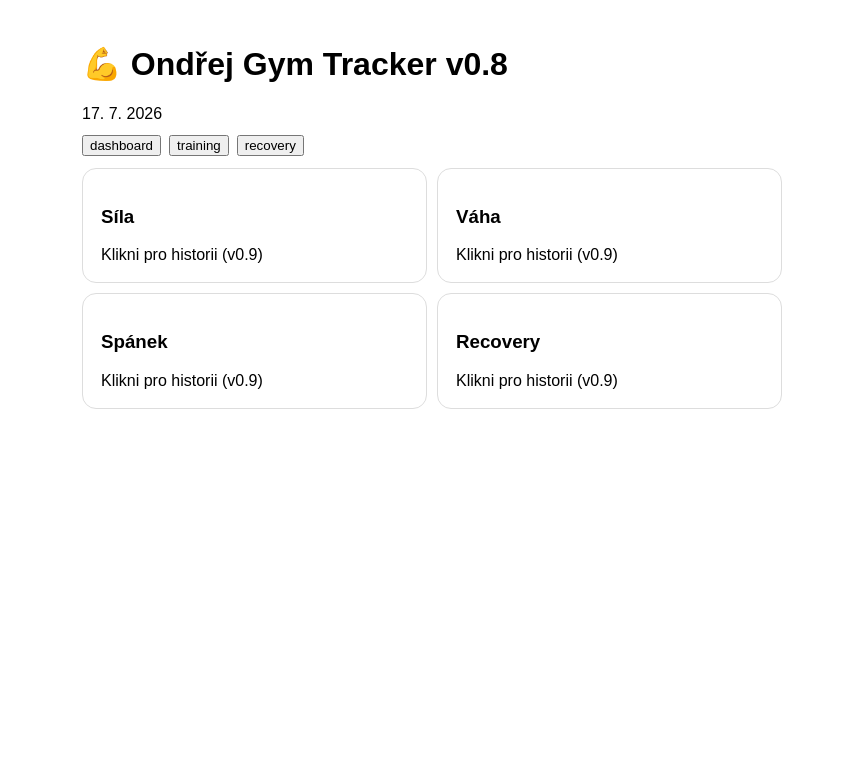
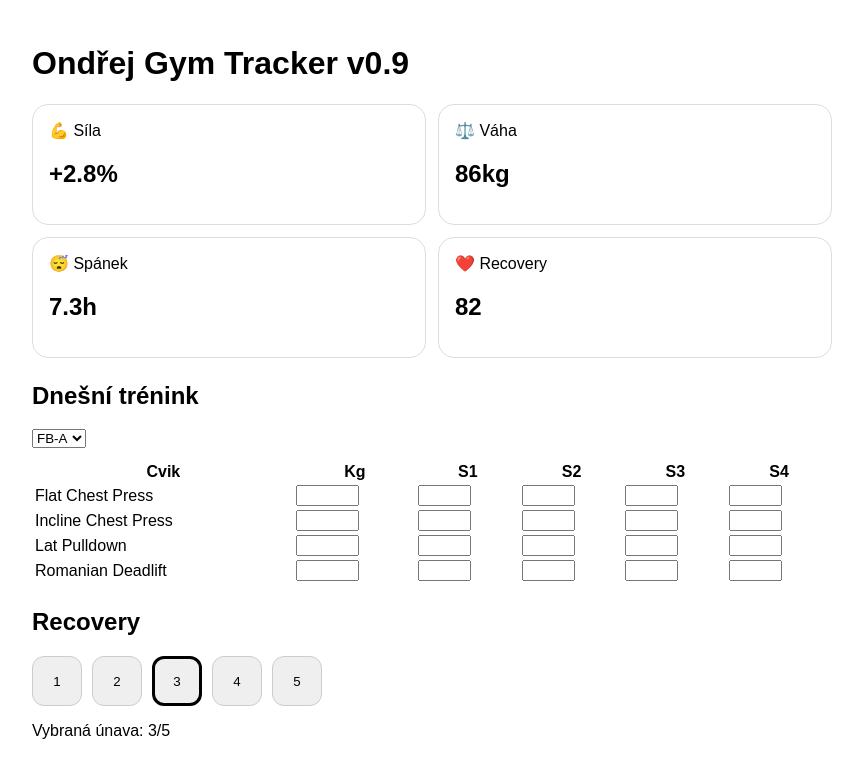
Before and after one commit to fb8bp7tgnh-dot/Ondrej-Gym-Tracker, a React (Vite) app: page / in a window 1280 px wide. Shown: the top 778 px of the page, without its empty margins (208-1071 px from the left). Built offline with nearby package versions, Linux system fonts and the light colour scheme.

Commit message:
Add files via upload

```diff
--- a/index.html
+++ b/index.html
@@ -1,3 +1,2 @@
 <!doctype html>
-<html><head><meta charset="UTF-8"/><meta name="viewport" content="width=device-width, initial-scale=1.0"/></head>
-<body><div id="root"></div><script type="module" src="/src/main.jsx"></script></body></html>
+<html><body><div id="root"></div><script type="module" src="/src/main.jsx"></script></body></html>
--- a/package.json
+++ b/package.json
@@ -1,7 +1,7 @@
 {
   "name": "ondrej-gym-tracker",
   "private": true,
-  "version": "0.8.0",
+  "version": "0.9.0",
   "type": "module",
   "scripts": {
     "dev": "vite",
--- a/src/App.jsx
+++ b/src/App.jsx
@@ -1,66 +1,65 @@
 
-import {useState,useEffect} from 'react'
+import { useState } from 'react'
 
 const plans={
-'FB-A':['Hack Squat','Flat Chest Press','Incline Chest Press','Lat Pulldown'],
-'FB-B':['Leg Press','Chest Supported Row','Viking Press','Cable Fly'],
-'FB-C':['Trap Bar Deadlift','Flat Chest Press','Pull-Up','Peck Deck']
+'FB-A':['Flat Chest Press','Incline Chest Press','Lat Pulldown','Romanian Deadlift'],
+'FB-B':['Viking Press','Chest Supported Row','Cable Fly','Leg Press'],
+'FB-C':['Flat Chest Press','Pull Up','Peck Deck','Trap Bar Deadlift']
 }
 
 export default function App(){
- const [tab,setTab]=useState('dashboard')
  const [plan,setPlan]=useState('FB-A')
- const today=new Date().toLocaleDateString('cs-CZ')
- const [sleep,setSleep]=useState(localStorage.getItem('sleep')||'')
- const [fatigue,setFatigue]=useState(localStorage.getItem('fatigue')||'3')
- const [history,setHistory]=useState(JSON.parse(localStorage.getItem('history')||'{}'))
+ const [fatigue,setFatigue]=useState(3)
 
- useEffect(()=>localStorage.setItem('sleep',sleep),[sleep])
- useEffect(()=>localStorage.setItem('fatigue',fatigue),[fatigue])
- useEffect(()=>localStorage.setItem('history',JSON.stringify(history)),[history])
+ const cards=[['💪 Síla','+2.8%'],['⚖️ Váha','86kg'],['😴 Spánek','7.3h'],['❤️ Recovery','82']]
+ return (
+ <div style={{maxWidth:800,margin:'auto',padding:16,fontFamily:'Arial'}}>
+   <h1>Ondřej Gym Tracker v0.9</h1>
 
- const saveExercise=(ex,val)=>{
-   setHistory(prev=>({...prev,[ex]:val}))
- }
-
- return <div style={{maxWidth:700,margin:'auto',padding:16,fontFamily:'Arial'}}>
- <h1>💪 Ondřej Gym Tracker v0.8</h1>
- <div>{today}</div>
-
- <div style={{display:'flex',gap:8,margin:'12px 0'}}>
- {['dashboard','training','recovery'].map(t=><button key={t} onClick={()=>setTab(t)}>{t}</button>)}
+   <div style={{display:'grid',gridTemplateColumns:'1fr 1fr',gap:12}}>
+     {cards.map(c=><div key={c[0]} style={{border:'1px solid #ddd',borderRadius:16,padding:16,cursor:'pointer'}}>
+       <div>{c[0]}</div><h2>{c[1]}</h2>
+     </div>)}
    </div>
 
- {tab==='dashboard' && <div style={{display:'grid',gridTemplateColumns:'1fr 1fr',gap:10}}>
- {['Síla','Váha','Spánek','Recovery'].map(c=>
- <div key={c} style={{border:'1px solid #ddd',borderRadius:14,padding:18,cursor:'pointer'}}>
- <h3>{c}</h3><div>Klikni pro historii (v0.9)</div></div>)}
- </div>}
+   <h2 style={{marginTop:24}}>Dnešní trénink</h2>
 
- {tab==='training' && <div>
    <select value={plan} onChange={e=>setPlan(e.target.value)}>
- {Object.keys(plans).map(p=><option key={p}>{p}</option>)}
+    <option>FB-A</option><option>FB-B</option><option>FB-C</option>
    </select>
- <table style={{width:'100%',marginTop:10}}>
- <thead><tr><th>Cvik</th><th>Posledně</th><th>Dnes</th></tr></thead>
+
+   <table style={{width:'100%',marginTop:12}}>
+    <thead>
+     <tr><th>Cvik</th><th>Kg</th><th>S1</th><th>S2</th><th>S3</th><th>S4</th></tr>
+    </thead>
     <tbody>
- {plans[plan].map(ex=><tr key={ex}>
+    {plans[plan].map(ex=>(
+      <tr key={ex}>
        <td>{ex}</td>
- <td>{history[ex]||'--'}</td>
- <td><input defaultValue={history[ex]||''} onBlur={e=>saveExercise(ex,e.target.value)} placeholder='80x8x8x7'/></td>
- </tr>)}
+       <td><input style={{width:'55px'}}/></td>
+       <td><input style={{width:'45px'}}/></td>
+       <td><input style={{width:'45px'}}/></td>
+       <td><input style={{width:'45px'}}/></td>
+       <td><input style={{width:'45px'}}/></td>
+      </tr>
+    ))}
     </tbody>
    </table>
- </div>}
 
- {tab==='recovery' && <div>
- <p>Spánek (h)</p>
- <input value={sleep} onChange={e=>setSleep(e.target.value)}/>
- <p>Únava 1-5</p>
- <select value={fatigue} onChange={e=>setFatigue(e.target.value)}>
- {[1,2,3,4,5].map(v=><option key={v}>{v}</option>)}
- </select>
- <h3>Recovery score: {Math.max(0,100-(fatigue*10)+(sleep*5||0))}/100</h3>
- </div>}
+   <h2 style={{marginTop:24}}>Recovery</h2>
+   <div style={{display:'flex',gap:10}}>
+   {[1,2,3,4,5].map(v=>(
+    <button key={v}
+      onClick={()=>setFatigue(v)}
+      style={{
+       width:50,height:50,borderRadius:12,
+       border: fatigue===v ? '3px solid black':'1px solid #ccc'
+      }}>
+      {v}
+    </button>
+   ))}
    </div>
+
+   <p>Vybraná únava: {fatigue}/5</p>
+ </div>)
 }
--- a/vite.config.js
+++ b/vite.config.js
@@ -1,3 +1,3 @@
 import { defineConfig } from 'vite'
 import react from '@vitejs/plugin-react'
-export default defineConfig({plugins:[react()]})
+export default defineConfig({ plugins:[react()] })
```
Lines whose indentation alone changed are shown as unchanged.
